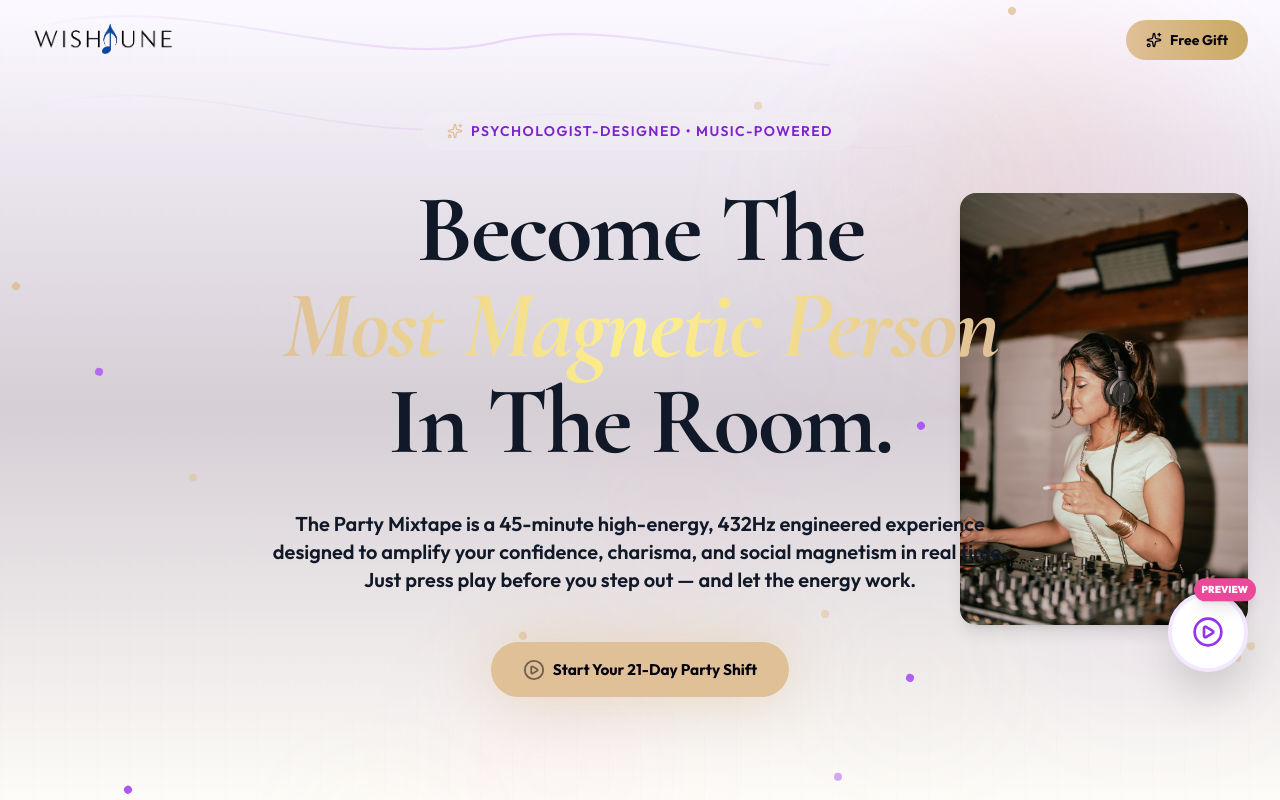
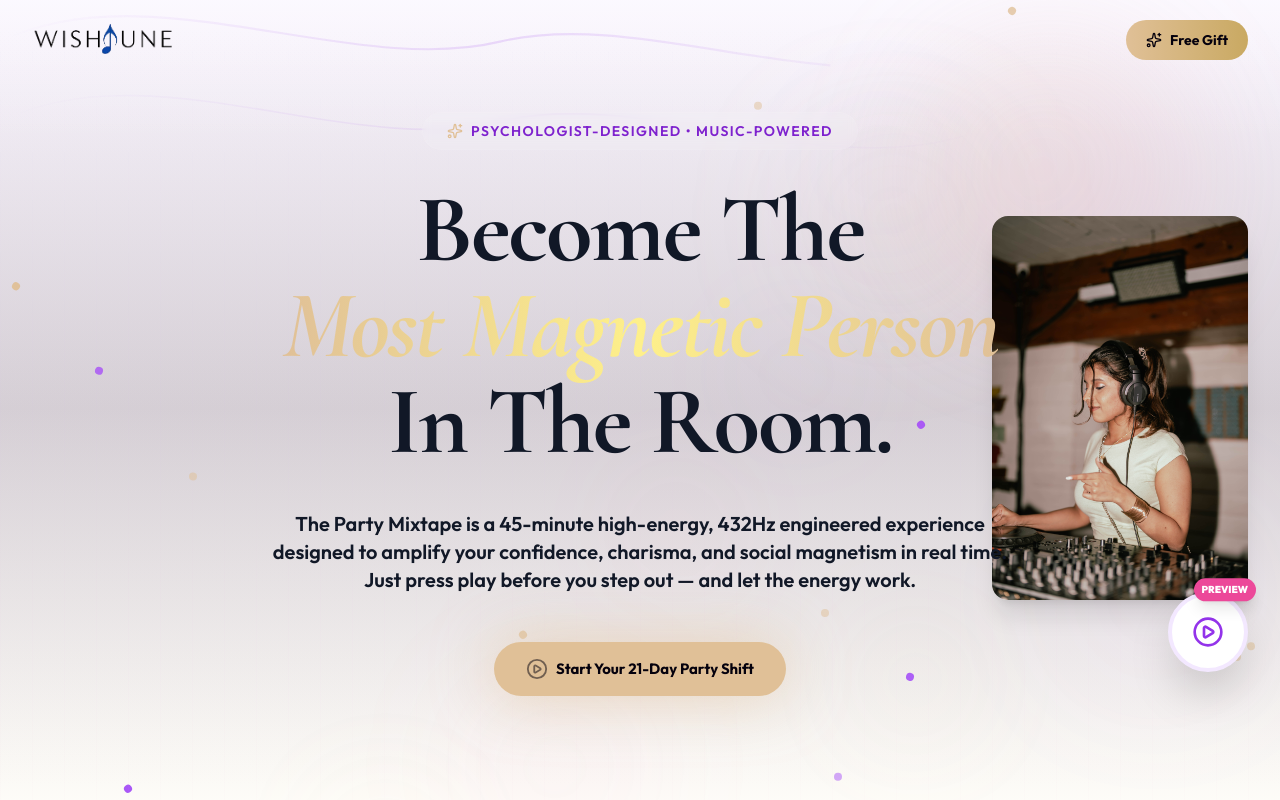
Before and after one commit to bad-company-viv/wishtune-party-funnel, a React (Vite) app in the folder frontend/: page / in a window 1280 px wide. Shown: the top 800 px of the page. Built offline with nearby package versions, Linux system fonts and the light colour scheme.

Commit message:
hero changes

```diff
--- a/frontend/src/pages/HomePageNew.jsx
+++ b/frontend/src/pages/HomePageNew.jsx
@@ -956,7 +956,7 @@ Underneath, we've layered subtle affirmation engineering so your mood and magnet
   };
 
   return (
-    <div className="min-h-screen bg-white text-gray-900 text-[96%]">
+    <div className="min-h-screen bg-white text-gray-900 text-[96%] md:text-[94%] lg:text-[93%]">
       <StickyPurchaseBar isVisible={showStickyBar} />
       <AudioPreview />
       <PurchaseNotification />
@@ -968,7 +968,7 @@ Underneath, we've layered subtle affirmation engineering so your mood and magnet
       {/* HERO SECTION */}
       <section
         ref={heroRef}
-        className="relative min-h-screen flex items-center justify-center px-4 pt-24 md:pt-28 pb-16 md:pb-20 overflow-hidden bg-gradient-to-b from-purple-100/40 via-brand-plum/20 to-amber-50/30"
+        className="relative min-h-screen flex items-center justify-center pl-4 pr-2 md:pr-4 pt-24 md:pt-28 pb-16 md:pb-20 overflow-hidden bg-gradient-to-b from-purple-100/40 via-brand-plum/20 to-amber-50/30"
       >
         {/* subtle top light to keep logo visible */}
         <div className="absolute top-0 left-0 right-0 h-36 bg-gradient-to-b from-white/30 to-transparent pointer-events-none z-0" />
@@ -979,7 +979,7 @@ Underneath, we've layered subtle affirmation engineering so your mood and magnet
         <img
           src="/images/ria-party.jpg"
           alt="Ria Gupta - Party"
-          className="absolute right-6 lg:right-16 top-1/2 -translate-y-1/2 w-72 md:w-64 lg:w-72 h-auto rounded-2xl object-cover shadow-lg hidden md:block pointer-events-none z-0 md:translate-x-4 lg:translate-x-8"
+          className="absolute right-2 lg:right-8 top-1/2 -translate-y-1/2 w-56 md:w-60 lg:w-64 max-h-[70vh] h-auto rounded-2xl object-contain shadow-xl hidden md:block pointer-events-none z-0"
         />
         <div className="container-custom max-w-5xl text-center relative z-10">
           <motion.div
```
